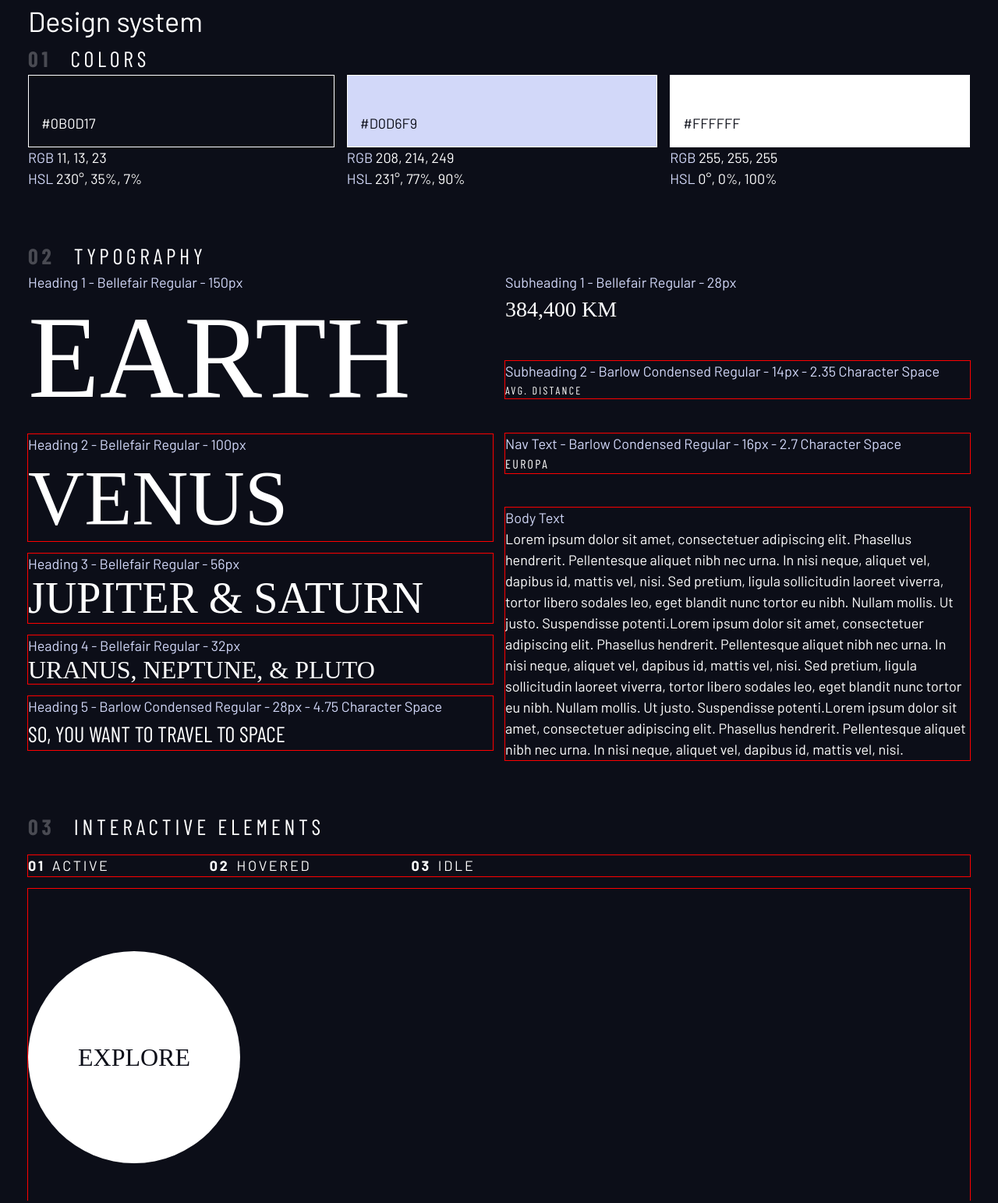
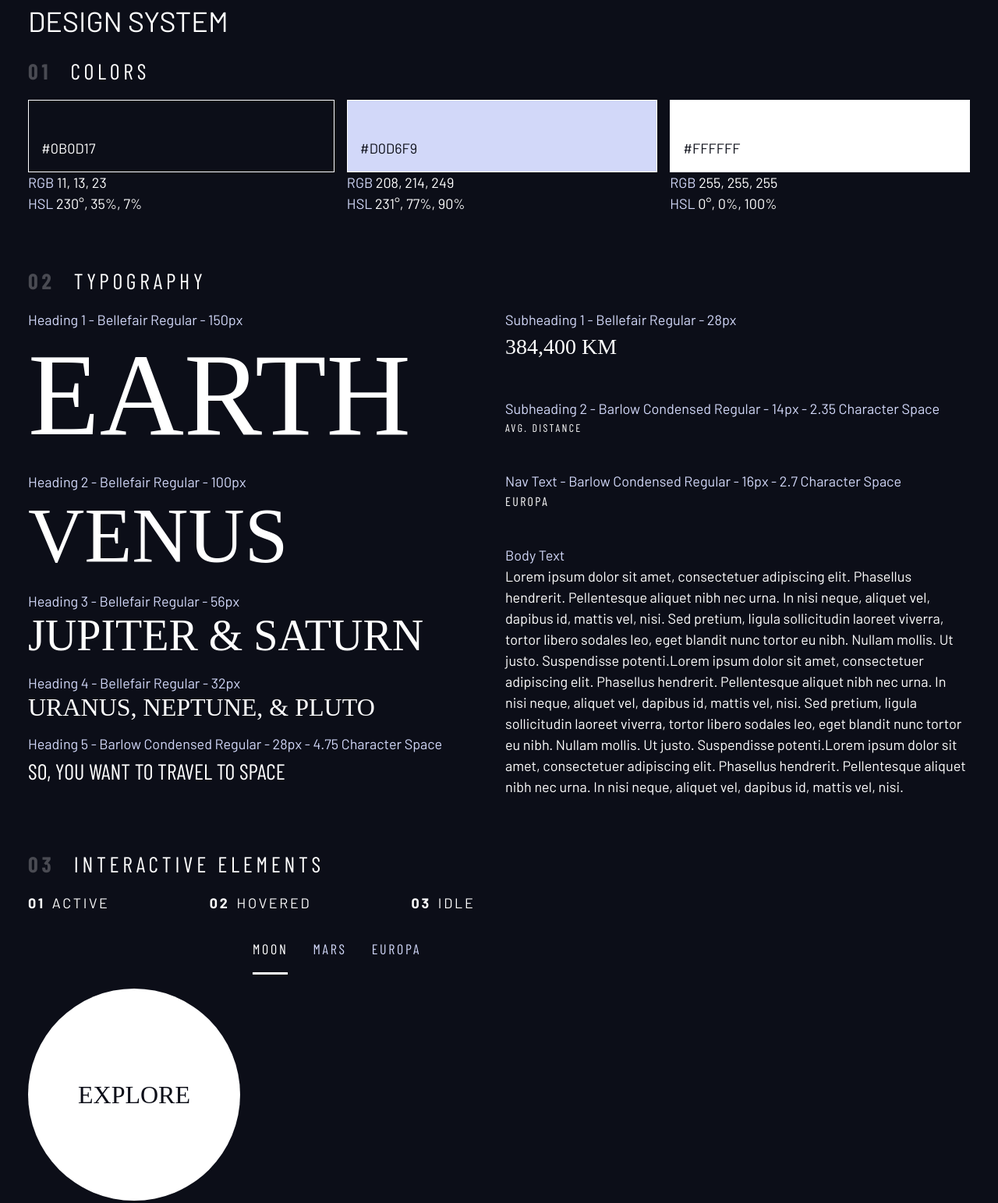
Before and after one commit to glecio/space-tourism, a plain HTML site: page design-system.html in a window 1280 px wide. Shown: the whole page at 78% size. Drawn offline with nearby package versions, Linux system fonts and the light colour scheme; a web font is replaced by a local one.

Commit message:
Flow Class added

```diff
--- a/design-system.html
+++ b/design-system.html
@@ -15,10 +15,10 @@
     </head>
     <body>
 
-        <div class="container">
-            <h1>Design system</h1>
+        <div class="container flow">
+            <h1 class="uppercase">Design system</h1>
 
-            <section id="colors">
+            <section class="flow" id="colors">
                 <h2 class="numbered-title"><span>01</span> colors</h2>
                 <div class="flex">
                     <div style="flex-grow: 1;">
@@ -39,7 +39,7 @@
                 </div>
             </section>
 
-            <section id="typography"  style="margin: 4rem 0">
+            <section class="flow" id="typography"  style="margin: 4rem 0">
                 <h2 class="numbered-title"><span>02 </span>Typography</h2>
                 <div class="flex">
                     <div class="flow" style="flex-basis: 100%">
@@ -110,7 +110,14 @@
 
                     <div style="margin-bottom: 50vh">
                         <!-- Tabs -->
-
+                        <div class="tab-list underline-indicators flex">
+                            <button aria-selected="true" class="uppercase ff-sans-cond text-accent
+                             bg-dark letter-spacing-2">Moon</button>
+                            <button aria-selected="false" class="uppercase ff-sans-cond text-accent
+                             bg-dark letter-spacing-2">Mars</button>
+                            <button aria-selected="false" class="uppercase ff-sans-cond text-accent
+                             bg-dark letter-spacing-2">Europa</button>
+                        </div>
 
                         <!-- Slider Dots -->
 
--- a/index.css
+++ b/index.css
@@ -118,7 +118,7 @@ select {
 /* Select all itens that does not have sibling before - other way  *:not(:first-child) */
 .flow > * + *  {
     margin-top: var(--flow-space, 1rem);
-    outline: 1px solid red;
+    /*outline: 1px solid red;*/
 }
 
 .container {
@@ -241,3 +241,24 @@ select {
     font-weight: 700;
     margin-right: .5em;
 }
+
+.underline-indicators > * {
+    padding: var(--underline-gap, 1rem) 0;
+    border: 0;
+    border-bottom: .2rem solid hsl( var(--clr-white) / 0 );
+}
+
+.underline-indicators > *:hover,
+.underline-indicators > *:focus {
+    border-color: hsl( var(--clr-white) / .5);
+}
+
+.underline-indicators > .active,
+.underline-indicators > [aria-selected="true"] {
+    color: hsl( var(--clr-white) / 1);
+    border-color: hsl( var(--clr-white) / 1);
+}
+
+.tab-list {
+    --gap: 2rem;
+}
```
